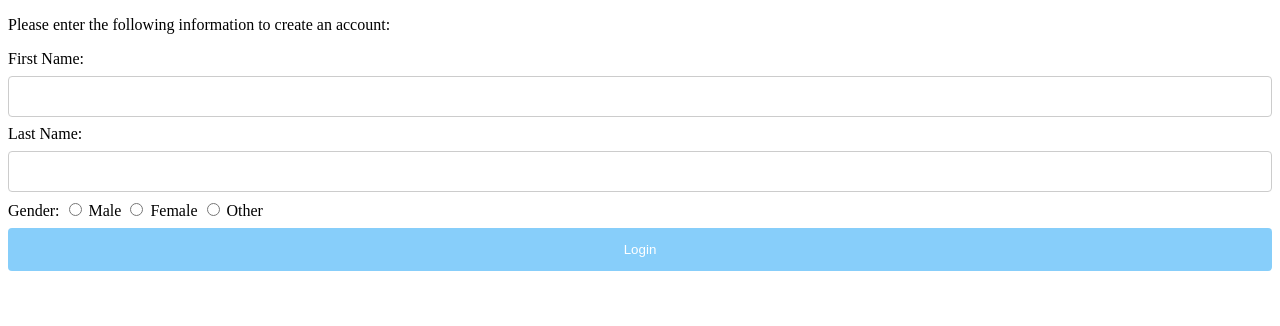
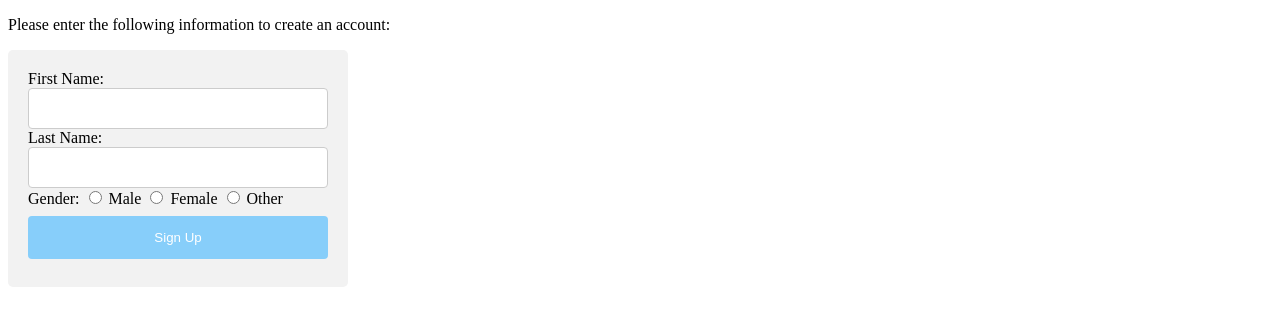
Before and after one commit to mia9704/CTS, a plain HTML site: page CTS/signup.html in a window 1280 px wide. Drawn offline with Linux system fonts and the light colour scheme.

Commit message:
Changes in the sign in/up css

```diff
--- a/CTS/default.css
+++ b/CTS/default.css
@@ -7,4 +7,5 @@ button {
     text-decoration: none;
     display: inline-block;
     font-size: 16px;
+    border-radius: 4px;
 }
--- a/CTS/signin.css
+++ b/CTS/signin.css
@@ -1,21 +1,22 @@
-input[type=text], select {
-    width: 100%;
+input[type=text], select, textarea {
     padding: 12px 20px;
     margin: 8px 0;
     display: inline-block;
     border: 1px solid #ccc;
     border-radius: 4px;
     box-sizing: border-box;
+    margin: 0 auto;
+    width:100%;
 }
 
 input[type=submit] {
-    width: 100%;
     background-color: #87CEFA;
     color: white;
     padding: 14px 20px;
     margin: 8px 0;
     border: none;
     border-radius: 4px;
+    width:100%;
     cursor: pointer;
 }
 
@@ -27,4 +28,5 @@ div {
     border-radius: 5px;
     background-color: #f2f2f2;
     padding: 20px;
+    width: 300px;
 }
--- a/CTS/signup.css
+++ b/CTS/signup.css
@@ -1,4 +1,4 @@
-input[type=text], select {
+input[type=text], select, textarea {
     width: 100%;
     padding: 12px 20px;
     margin: 8px 0;
@@ -6,6 +6,7 @@ input[type=text], select {
     border: 1px solid #ccc;
     border-radius: 4px;
     box-sizing: border-box;
+    margin: 0 auto;
 }
 
 input[type=submit] {
@@ -27,4 +28,5 @@ div {
     border-radius: 5px;
     background-color: #f2f2f2;
     padding: 20px;
+    width: 300px;
 }
--- a/CTS/signup.html
+++ b/CTS/signup.html
@@ -10,6 +10,7 @@
 </head>
 <body>
     <p>Please enter the following information to create an account:</p>
+    <div class="container">
         <form action="/home.html">
             First Name:
             <input type="text" name="first_name" /><br />
@@ -22,7 +23,9 @@
             <label for="gender_female">Female</label>
             <input type="radio" id="gender_other" name="gender" value="other" />
             <label for="gender_other">Other</label>
-        <input type="submit" value="Login">
+            <br />
+            <input type="submit" value="Sign Up">
         </form>
+    </div>
 </body>
 </html>
```
Also changed, not shown: CTS/signin.html (+2 -0 lines), 4 other files. Lines whose indentation alone changed are shown as unchanged.
